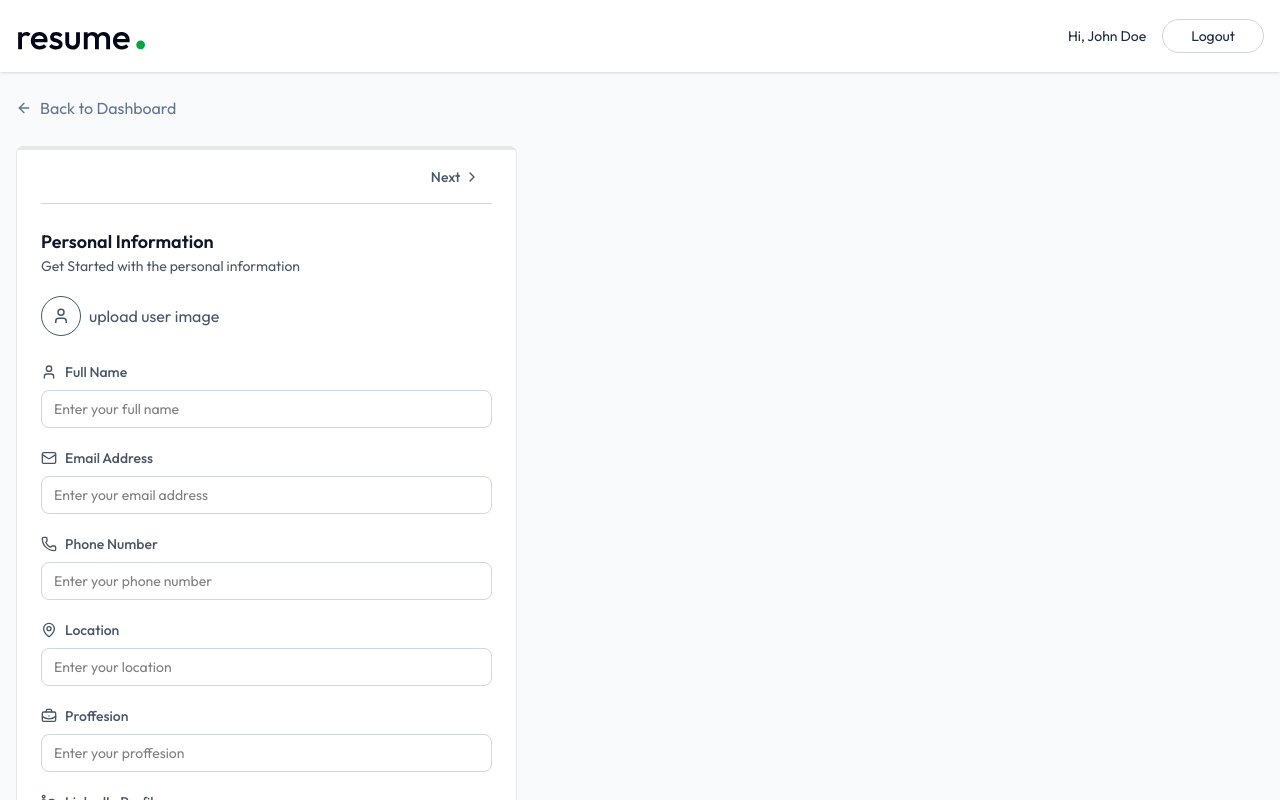
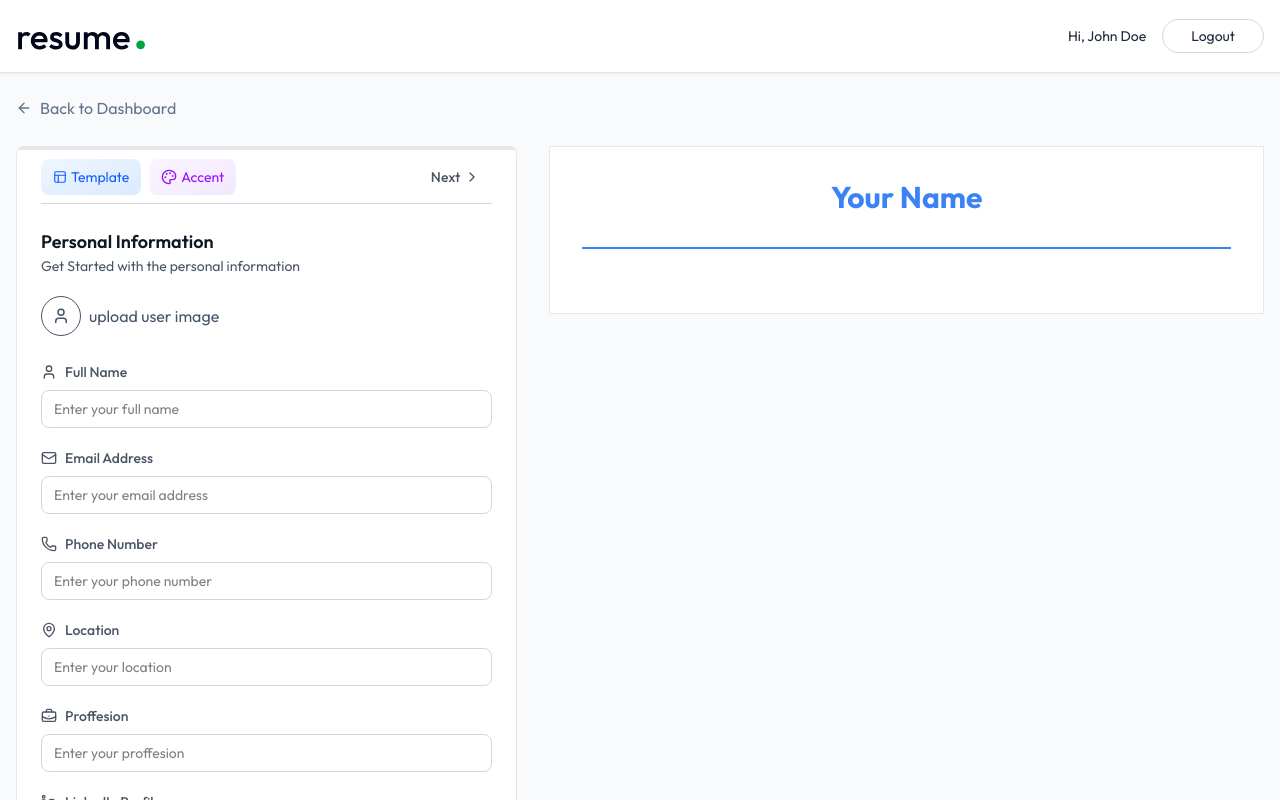
Before and after one commit to IgnasiusDhimas/CV_ABBED, a React (Vite) app in the folder client/: page /app/builder/1 in a window 1280 px wide. Shown: the top 800 px of the page. Built offline with nearby package versions, Linux system fonts and the light colour scheme; the HTML template or start-up script is replaced by a standard one.

Commit message:
Menambah Beberapa Tombol Navigasi dan form untuk fitur templates

```diff
--- a/client/src/pages/ResumeBuilder.jsx
+++ b/client/src/pages/ResumeBuilder.jsx
@@ -3,6 +3,10 @@ import { Link, useParams } from 'react-router-dom'
 import { dummyResumeData } from '../assets/assets'
 import { ArrowLeftIcon, Briefcase, ChevronLeft, ChevronRight, FileText, FolderIcon, GraduationCap, Sparkles, User } from 'lucide-react'
 import PersonalInfoForm from '../components/PersonalInfoForm'
+import ResumePreview from '../components/ResumePreview'
+import TemplateSelector from '../components/TemplateSelector'
+import ColorPicker from '../components/ColorPicker'
+import ProfessionalSummaryForm from '../components/ProfessionalSummaryForm'
 
 const ResumeBuilder = () => {
 
@@ -68,7 +72,12 @@ const ResumeBuilder = () => {
 
                             {/* Section Navigation */}
                             <div className="flex justify-between items-center mb-6 border-b border-gray-300 py-1">
-                                <div></div>
+
+                                <div className='flex items-center gap-2'>
+                                   <TemplateSelector selectedTemplate={resumeData.template} onChange={(template)=>setResumeData(prev => ({...prev, template}))}/>
+                                   <ColorPicker selectedColor={resumeData.accent_color} onChange={(color)=>setResumeData(prev=> ({...prev, accent_color: color}))}/>
+                                </div>
+
                                 <div className='flex items-center'>
                                     {activeSectionIndex !== 0 && (
                                         <button onClick={()=>setActiveSectionIndex((prevIndex)=>Math.max(prevIndex - 1, 0))} className='flex items-center gap-1 p-3 rounded-lg text-sm font-medium text-gray-600 hover:bg-gray-50 transition-all' disabled={activeSectionIndex === 0}>
@@ -86,6 +95,9 @@ const ResumeBuilder = () => {
                                 {activeSection.id === 'personal' && (
                                     <PersonalInfoForm data={resumeData.personal_info} onChange={(data)=>setResumeData(prev=>({...prev, personal_info:data}))} removeBackground={removeBackground} setRemoveBackground={setRemoveBackground}/>
                                 )}
+                                {activeSection.id === 'summary'&& (
+                                    <ProfessionalSummaryForm data={resumeData.professional_summary} onChange={(data)=> setResumeData(prev=> ({...prev, professional_summary: data}))} setResumeData={setResumeData}/>
+                                )}
                             </div>
                         </div>
                     </div>
@@ -96,7 +108,7 @@ const ResumeBuilder = () => {
                            {/* --- buttons ---- */}
                         </div>
 
-                           {/* -- resume preview */}
+                        <ResumePreview data={resumeData} template={resumeData.template} accentColor={resumeData.accent_color}/>
                     </div>
                 </div>
             </div>
```
